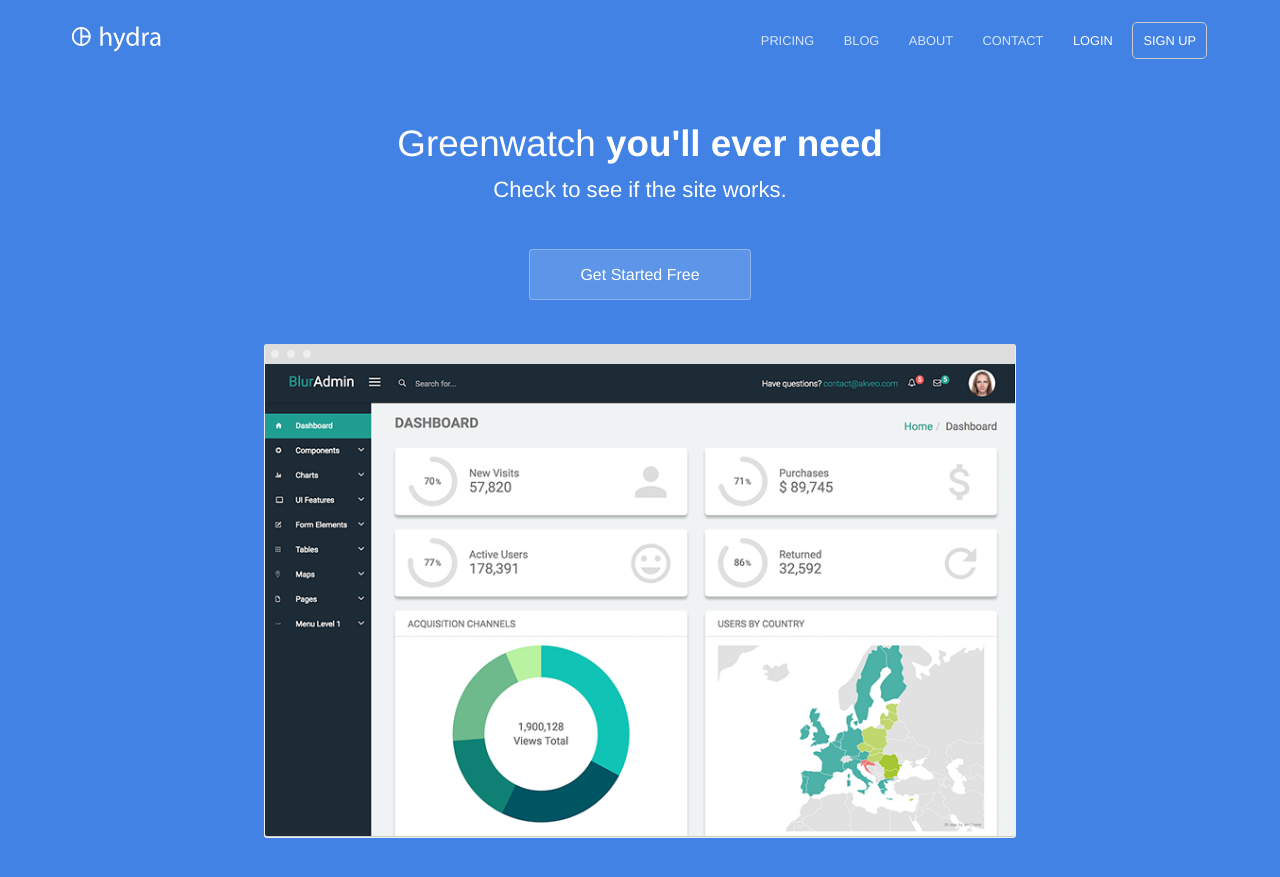
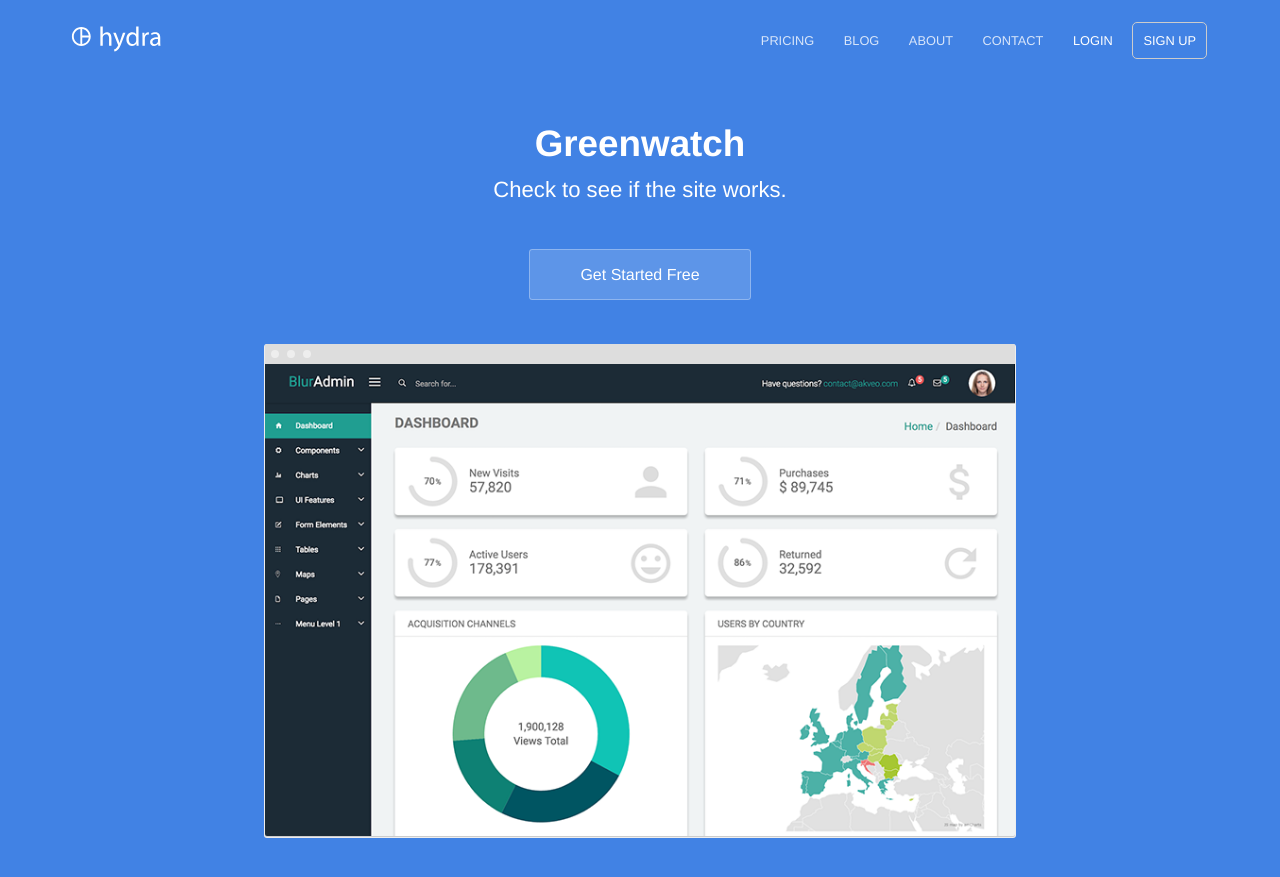
Before and after one commit to EGcsun/hydratest2, a Jekyll site: the page built from index.html, in a window 1280 px wide and 900 px high. Shown: the top 877 px of the window. Built offline with Jekyll 4.4.1, drawn with Linux system fonts in a browser that asks for light colours.

Commit message:
Update index.html

```diff
--- a/index.html
+++ b/index.html
@@ -4,7 +4,7 @@ description: Checking to see if the site works
 ---
 <section class="hero">
 	<div class="text-container">
-		<h1 class="editable">Greenwatch <strong>you'll ever need</strong></h1>
+		<h1 class="editable"><strong>Greenwatch</strong></h1>
 		<p class="subtext editable">Check to see if the site works.</p>
 		<div class="cta button alt"><a href="{{ site.baseurl }}/contact/">Get Started Free</a></div>
 		<div>
```
